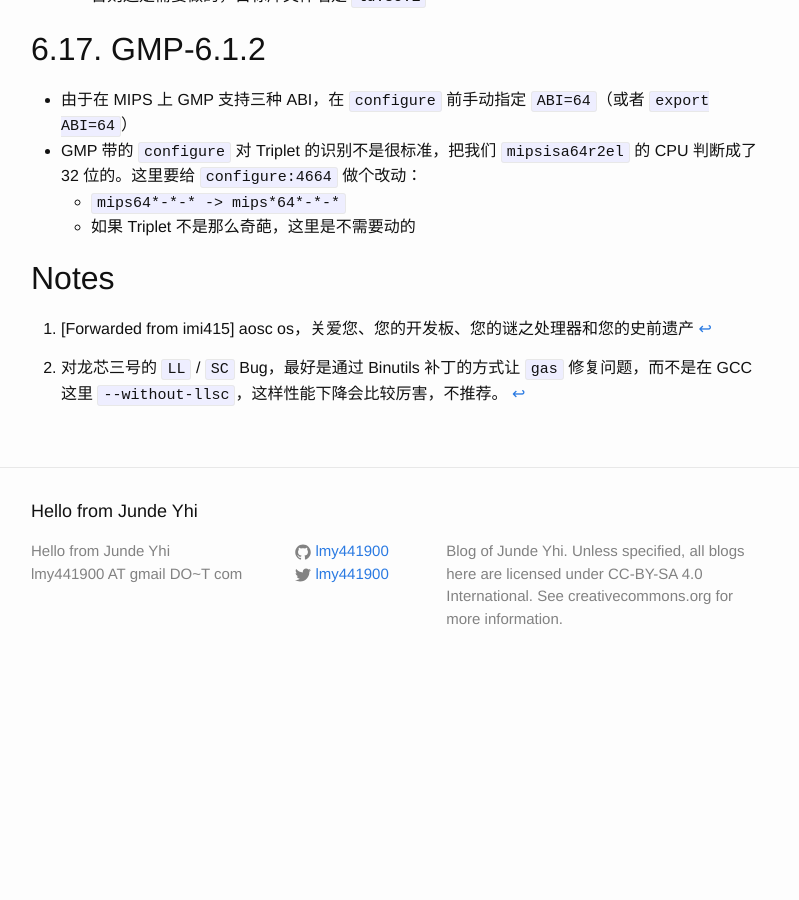
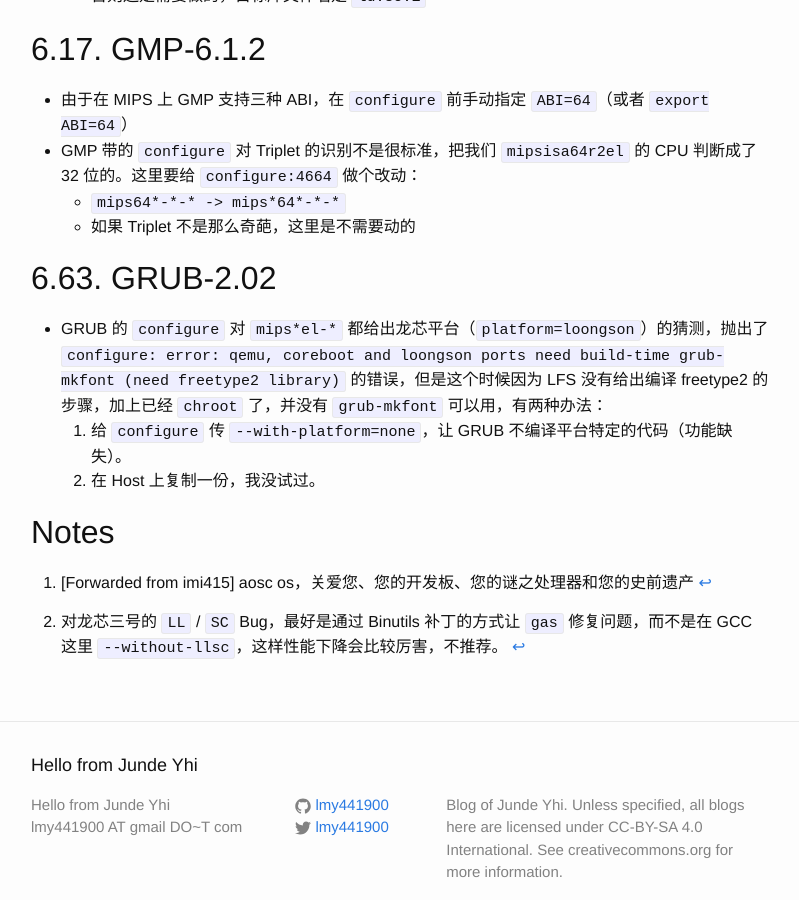
Before and after one commit to lmy441900/lmy441900.github.io, a Jekyll site: the page built from _posts/2018-12-23-lfs-on-mips64-process.md, in a window 1280 px wide and 900 px high, scrolled down 2696 px. Shown: the whole window, without its empty margins (239-1038 px from the left). Built offline with Jekyll 4.4.1, drawn with Linux system fonts in a browser that asks for light colours; before the commit the page ends 3386 px from its top, so only the background shows below that.

Commit message:
lfs-on-mips64-process: update

```diff
--- a/_posts/2018-12-23-lfs-on-mips64-process.md
+++ b/_posts/2018-12-23-lfs-on-mips64-process.md
@@ -103,6 +103,12 @@
   - `mips64*-*-* -> mips*64*-*-*`
   - 如果 Triplet 不是那么奇葩，这里是不需要动的
 
+## 6.63. GRUB-2.02
+
+- GRUB 的 `configure` 对 `mips*el-*` 都给出龙芯平台（`platform=loongson`）的猜测，抛出了 `configure: error: qemu, coreboot and loongson ports need build-time grub-mkfont (need freetype2 library)` 的错误，但是这个时候因为 LFS 没有给出编译 freetype2 的步骤，加上已经 `chroot` 了，并没有 `grub-mkfont` 可以用，有两种办法：
+  1. 给 `configure` 传 `--with-platform=none`，让 GRUB 不编译平台特定的代码（功能缺失）。
+  2. 在 Host 上复制一份，我没试过。
+
 ## Notes
 
 [^1]: [Forwarded from imi415] aosc os，关爱您、您的开发板、您的谜之处理器和您的史前遗产
```
